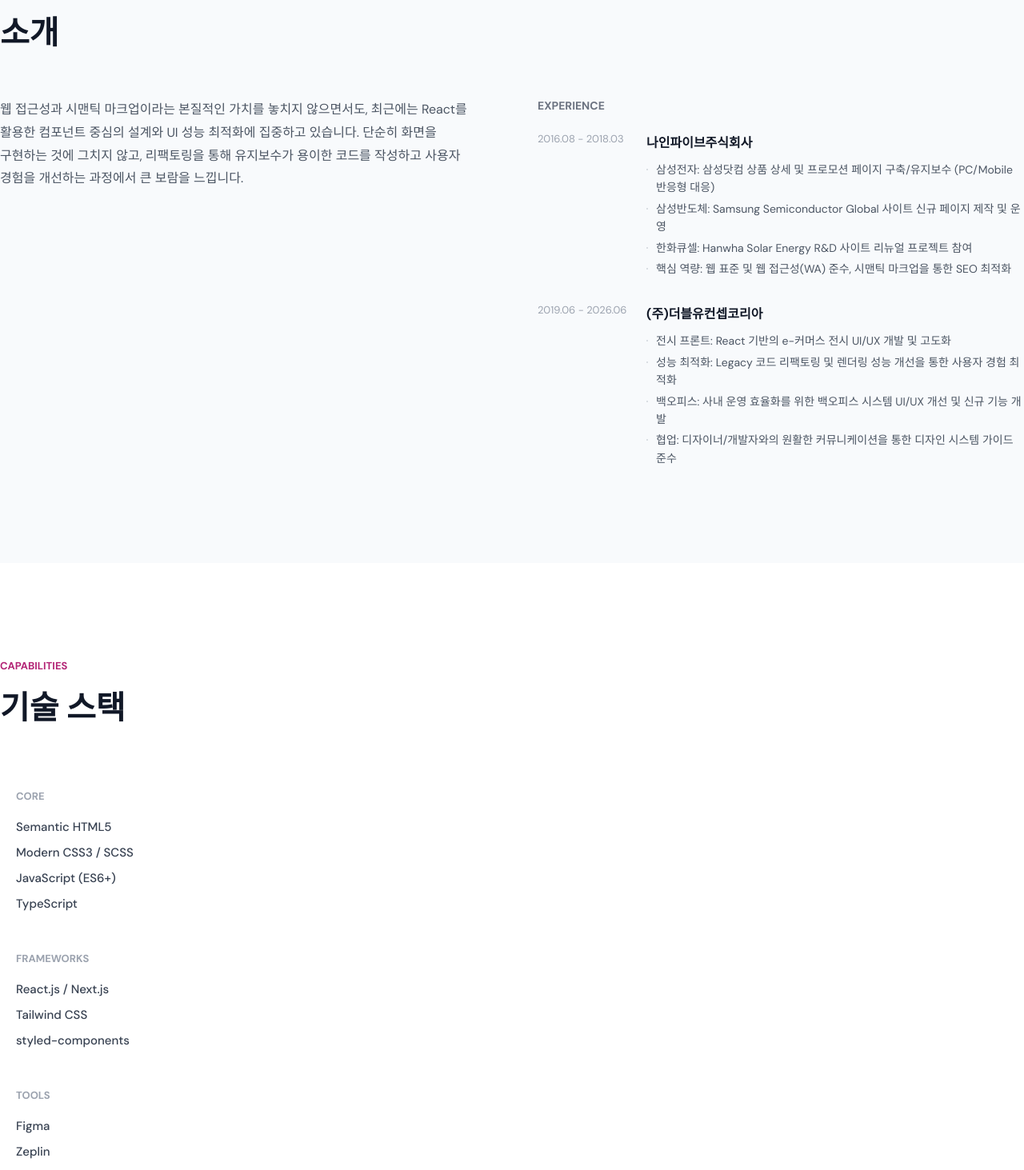
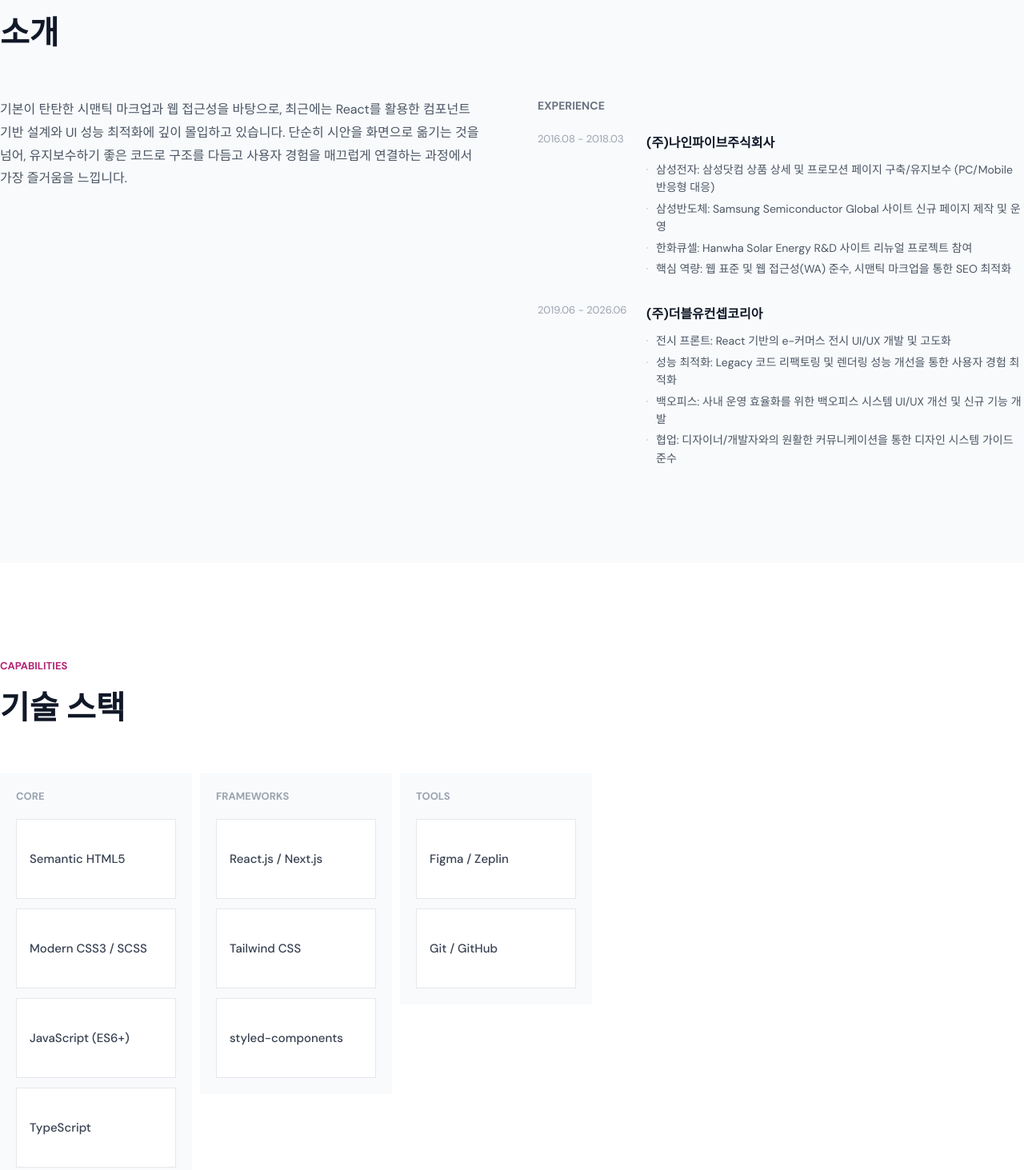
Before and after one commit to hyewon-h/hyewon-h.github.io, a React (Create React App) app: page / in a window 1280 px wide. Shown: the part 940-2403 px from the top of the page at 80% size. Built offline with nearby package versions, Linux system fonts and the light colour scheme.

Commit message:
기술 스택 상세 설명 추가 및 스타일 정리

```diff
--- a/src/components/layout/Header/style.ts
+++ b/src/components/layout/Header/style.ts
@@ -9,8 +9,8 @@ export const HeaderWrapper = styled.header<{ $isScrolled: boolean }>`
   z-index: 100;
   height: 60px;
   background-color: ${({ $isScrolled }) =>
-    $isScrolled ? "rgba(255, 255, 255, 0.95)" : "transparent"};
-  backdrop-filter: ${({ $isScrolled }) => ($isScrolled ? "blur(8px)" : "none")};
+    $isScrolled ? "rgba(255, 255, 255, 0.8)" : "transparent"};
+  backdrop-filter: ${({ $isScrolled }) => ($isScrolled ? "blur(4px)" : "none")};
   box-shadow: ${({ $isScrolled }) =>
     $isScrolled ? "0 1px 0 rgba(0, 0, 0, 0.08)" : "none"};
   transition:
--- a/src/components/sections/About/style.ts
+++ b/src/components/sections/About/style.ts
@@ -81,9 +81,6 @@ export const CareerRole = styled.span`
 `;
 
 export const CareerDesc = styled.ul`
-  list-style: none;
-  padding: 0;
-  margin: 0;
   ${mixin.flex({ direction: "column" })};
   gap: 4px;
 
--- a/src/components/sections/Contact/style.ts
+++ b/src/components/sections/Contact/style.ts
@@ -25,7 +25,7 @@ export const ContactMessage = styled.p`
 `;
 
 export const ContactLinks = styled.div`
-  ${mixin.flex({ direction: "column" })};
+  ${mixin.flex({ direction: "column", align: "stretch" })};
   gap: 16px;
 `;
 
--- a/src/components/sections/Hero/index.tsx
+++ b/src/components/sections/Hero/index.tsx
@@ -15,7 +15,7 @@ const Hero = () => {
           {/* <S.HeroRole>{profile.role}</S.HeroRole> */}
           <S.HeroName
             dangerouslySetInnerHTML={{ __html: profile.nameEn }}
-            className="instrument-serif"
+            className="noto-serif"
           />
           <S.HeroTagline
             dangerouslySetInnerHTML={{ __html: profile.tagline }}
--- a/src/components/sections/Hero/style.ts
+++ b/src/components/sections/Hero/style.ts
@@ -31,13 +31,14 @@ export const HeroRole = styled.span`
 `;
 
 export const HeroName = styled.h1`
+  font-weight: 700;
   font-size: 88px;
   line-height: 100%;
   color: ${({ theme }) => theme.colors.gray900};
 `;
 
 export const HeroTagline = styled.p`
-  font-size: 22px;
+  font-size: 20px;
   color: ${({ theme }) => theme.colors.gray600};
   line-height: 150%;
 `;
@@ -57,6 +58,7 @@ export const HeroCTA = styled.div`
 
 const baseButton = css`
   ${mixin.flex({ display: "inline-flex", align: "center", justify: "center" })};
+  min-width: 120px;
   height: 48px;
   padding: 0 28px;
   font-size: 15px;
@@ -96,7 +98,6 @@ export const ScrollIndicator = styled.button`
   background: none;
   border: none;
   cursor: pointer;
-  padding: 0;
 
   @media ${({ theme }) => theme.media.smMax} {
     margin-top: ${mixin.pxToVw("48")};
--- a/src/components/sections/Skills/index.tsx
+++ b/src/components/sections/Skills/index.tsx
@@ -16,7 +16,16 @@ const Skills = () => {
               <S.SkillList>
                 {category.skills.map((skill) => (
                   <S.SkillItem key={skill.name}>
-                    <S.SkillName>{skill.name}</S.SkillName>
+                    <S.CardInner>
+                      <S.CardFront>
+                        <S.SkillName>{skill.name}</S.SkillName>
+                      </S.CardFront>
+                      <S.CardBack>
+                        <S.SkillDescription>
+                          {skill.description}
+                        </S.SkillDescription>
+                      </S.CardBack>
+                    </S.CardInner>
                   </S.SkillItem>
                 ))}
               </S.SkillList>
--- a/src/components/sections/Skills/style.ts
+++ b/src/components/sections/Skills/style.ts
@@ -13,12 +13,14 @@ export const SkillsInner = styled.div`
 `;
 
 export const SkillsGrid = styled.div`
-  ${mixin.flex({ direction: "column" })};
+  ${mixin.flex({})};
   gap: 10px;
 `;
 
 export const SkillCategory = styled.div`
+  width: 240px;
   padding: 20px;
+  background: ${({ theme }) => theme.colors.surface};
 `;
 
 export const CategoryTitle = styled.h3`
@@ -35,7 +37,44 @@ export const SkillList = styled.ul`
 `;
 
 export const SkillItem = styled.li`
-  ${mixin.flex({ align: "center", justify: "space-between" })};
+  position: relative;
+  width: 100%;
+  height: 100px;
+  perspective: 1000px;
+`;
+
+export const CardInner = styled.div`
+  position: relative;
+  width: 100%;
+  height: 100%;
+  transform-style: preserve-3d;
+  transition: transform 0.5s ease;
+
+  ${SkillItem}:hover & {
+    transform: rotateY(180deg);
+  }
+`;
+
+export const CardFace = styled.div`
+  position: absolute;
+  width: 100%;
+  height: 100%;
+  backface-visibility: hidden;
+  -webkit-backface-visibility: hidden;
+  padding: 14px 16px;
+  box-sizing: border-box;
+`;
+
+export const CardFront = styled(CardFace)`
+  ${mixin.flex({ align: "center" })};
+  background: ${({ theme }) => theme.colors.background};
+  border: 1px solid ${({ theme }) => theme.colors.gray200};
+`;
+
+export const CardBack = styled(CardFace)`
+  ${mixin.flex({ align: "center" })};
+  transform: rotateY(180deg);
+  background: ${({ theme }) => theme.colors.primary};
 `;
 
 export const SkillName = styled.span`
@@ -43,3 +82,12 @@ export const SkillName = styled.span`
   font-weight: 500;
   color: ${({ theme }) => theme.colors.gray700};
 `;
+
+export const SkillDescription = styled.p`
+  font-size: 11.5px;
+  font-weight: 400;
+  color: ${({ theme }) => theme.colors.white};
+  line-height: 1.6;
+  margin: 0;
+  word-break: keep-all;
+`;
--- a/src/data/career.ts
+++ b/src/data/career.ts
@@ -1,26 +1,26 @@
-import { Career } from './types';
+import { Career } from "./types";
 
 export const careers: Career[] = [
   {
-    company: '나인파이브주식회사',
-    role: 'Web Publisher',
-    period: '2016.08 - 2018.03',
+    company: "(주)나인파이브주식회사",
+    role: "Web Publisher",
+    period: "2016.08 - 2018.03",
     description: [
-      '삼성전자: 삼성닷컴 상품 상세 및 프로모션 페이지 구축/유지보수 (PC/Mobile 반응형 대응)',
-      '삼성반도체: Samsung Semiconductor Global 사이트 신규 페이지 제작 및 운영',
-      '한화큐셀: Hanwha Solar Energy R&D 사이트 리뉴얼 프로젝트 참여',
-      '핵심 역량: 웹 표준 및 웹 접근성(WA) 준수, 시맨틱 마크업을 통한 SEO 최적화',
+      "삼성전자: 삼성닷컴 상품 상세 및 프로모션 페이지 구축/유지보수 (PC/Mobile 반응형 대응)",
+      "삼성반도체: Samsung Semiconductor Global 사이트 신규 페이지 제작 및 운영",
+      "한화큐셀: Hanwha Solar Energy R&D 사이트 리뉴얼 프로젝트 참여",
+      "핵심 역량: 웹 표준 및 웹 접근성(WA) 준수, 시맨틱 마크업을 통한 SEO 최적화",
     ],
   },
   {
-    company: '(주)더블유컨셉코리아',
-    role: 'Web Publisher',
-    period: '2019.06 - 2026.06',
+    company: "(주)더블유컨셉코리아",
+    role: "Web Publisher",
+    period: "2019.06 - 2026.06",
     description: [
-      '전시 프론트: React 기반의 e-커머스 전시 UI/UX 개발 및 고도화',
-      '성능 최적화: Legacy 코드 리팩토링 및 렌더링 성능 개선을 통한 사용자 경험 최적화',
-      '백오피스: 사내 운영 효율화를 위한 백오피스 시스템 UI/UX 개선 및 신규 기능 개발',
-      '협업: 디자이너/개발자와의 원활한 커뮤니케이션을 통한 디자인 시스템 가이드 준수'
+      "전시 프론트: React 기반의 e-커머스 전시 UI/UX 개발 및 고도화",
+      "성능 최적화: Legacy 코드 리팩토링 및 렌더링 성능 개선을 통한 사용자 경험 최적화",
+      "백오피스: 사내 운영 효율화를 위한 백오피스 시스템 UI/UX 개선 및 신규 기능 개발",
+      "협업: 디자이너/개발자와의 원활한 커뮤니케이션을 통한 디자인 시스템 가이드 준수",
     ],
   },
 ];
--- a/src/data/profile.ts
+++ b/src/data/profile.ts
@@ -2,11 +2,11 @@ import { Profile } from "./types";
 
 export const profile: Profile = {
   name: "혜원",
-  nameEn: "Creative Technologist",
+  nameEn: `Creative<br/>Technologist`,
   role: "Web Publisher",
-  tagline: `사용자 중심의 인터페이스와 견고한 시스템을 만듭니다.<br/>불필요한 장식은 배제하고 본질에 집중합니다.`,
+  tagline: `화려한 장식보다 본질에 집중합니다.<br/>쓰기 편한 인터페이스와 견고한 구조를 만듭니다.`,
   description:
-    "웹 접근성과 시맨틱 마크업이라는 본질적인 가치를 놓치지 않으면서도, 최근에는 React를 활용한 컴포넌트 중심의 설계와 UI 성능 최적화에 집중하고 있습니다. 단순히 화면을 구현하는 것에 그치지 않고, 리팩토링을 통해 유지보수가 용이한 코드를 작성하고 사용자 경험을 개선하는 과정에서 큰 보람을 느낍니다.",
+    "기본이 탄탄한 시맨틱 마크업과 웹 접근성을 바탕으로, 최근에는 React를 활용한 컴포넌트 기반 설계와 UI 성능 최적화에 깊이 몰입하고 있습니다. 단순히 시안을 화면으로 옮기는 것을 넘어, 유지보수하기 좋은 코드로 구조를 다듬고 사용자 경험을 매끄럽게 연결하는 과정에서 가장 즐거움을 느낍니다.",
   email: "honghyewon1011@gmail.com",
   github: "https://github.com/hyewon-h",
 };
--- a/src/data/skills.ts
+++ b/src/data/skills.ts
@@ -4,22 +4,61 @@ export const skills: SkillCategory[] = [
   {
     category: "Core",
     skills: [
-      { name: "Semantic HTML5" },
-      { name: "Modern CSS3 / SCSS" },
-      { name: "JavaScript (ES6+)" },
-      { name: "TypeScript" },
+      {
+        name: "Semantic HTML5",
+        description:
+          "웹 표준과 웹 접근성(WA)을 준수하며, 기계와 사람 모두가 이해하기 쉬운 논리적인 문서 구조를 설계합니다.",
+      },
+      {
+        name: "Modern CSS3 / SCSS",
+        description:
+          "크로스 브라우징과 반응형 웹을 유연하게 구현하며, SCSS를 활용해 유지보수가 용이하고 체계적인 스타일 구조를 만듭니다.",
+      },
+      {
+        name: "JavaScript (ES6+)",
+        description:
+          "DOM 조작과 비동기 통신을 매끄럽게 처리하며, 데이터 흐름을 이해하고 동적인 UI 인터랙션을 구현합니다.",
+      },
+      {
+        name: "TypeScript",
+        description:
+          "정적 타이핑을 통해 컴포넌트의 데이터 구조를 명확히 정의하고, 런타임 에러를 방지하여 코드의 안정성을 높입니다.",
+      },
     ],
   },
   {
     category: "Frameworks",
     skills: [
-      { name: "React.js / Next.js" },
-      { name: "Tailwind CSS" },
-      { name: "styled-components" },
+      {
+        name: "React.js / Next.js",
+        description:
+          "재사용 가능한 컴포넌트 단위로 UI를 설계하고, 가상 DOM의 특성을 이해하여 렌더링 성능 최적화를 고민합니다.",
+      },
+      {
+        name: "Tailwind CSS",
+        description:
+          "유틸리티 클래스를 활용해 일관된 디자인 시스템을 빠르게 화면에 녹여내며, 프로덕션 빌드 시 CSS 용량을 최적화합니다.",
+      },
+      {
+        name: "styled-components",
+        description:
+          "CSS-in-JS의 장점을 살려 컴포넌트 종속적인 스타일을 격리하고, props 기반의 동적 스타일링을 유연하게 다룹니다.",
+      },
     ],
   },
   {
     category: "Tools",
-    skills: [{ name: "Figma" }, { name: "Zeplin" }, { name: "Git / GitHub" }],
+    skills: [
+      {
+        name: "Figma / Zeplin",
+        description:
+          "디자이너의 의도(그리드, 타이포그래피, 여백)를 정밀하게 분석하고 프로덕트에 완벽하게 싱크를 맞춥니다.",
+      },
+      {
+        name: "Git / GitHub",
+        description:
+          "브랜치 전략을 이해하고 코드 리뷰와 협업 흐름을 존중하며, 깔끔한 커밋 컨벤션을 유지하려 노력합니다.",
+      },
+    ],
   },
 ];
--- a/src/data/types.ts
+++ b/src/data/types.ts
@@ -14,6 +14,7 @@ export interface Profile {
 // Skills
 export interface Skill {
   name: string;
+  description: string;
 }
 
 export interface SkillCategory {
```
Also changed, not shown: src/styles/globalStyles.ts (+6 -2 lines), 1 other file (tests, documents, lock files or other folders).
